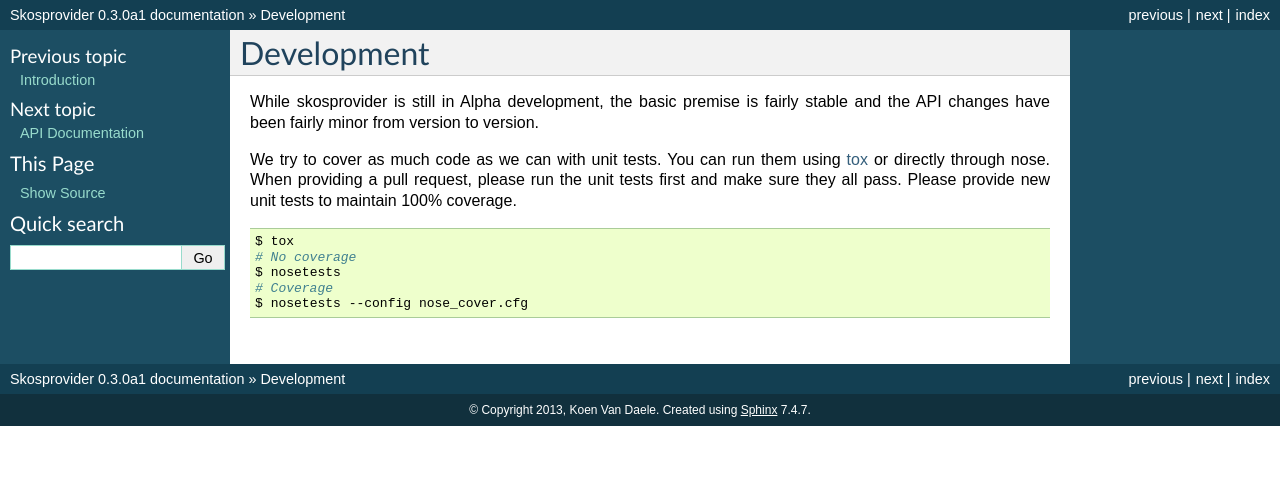
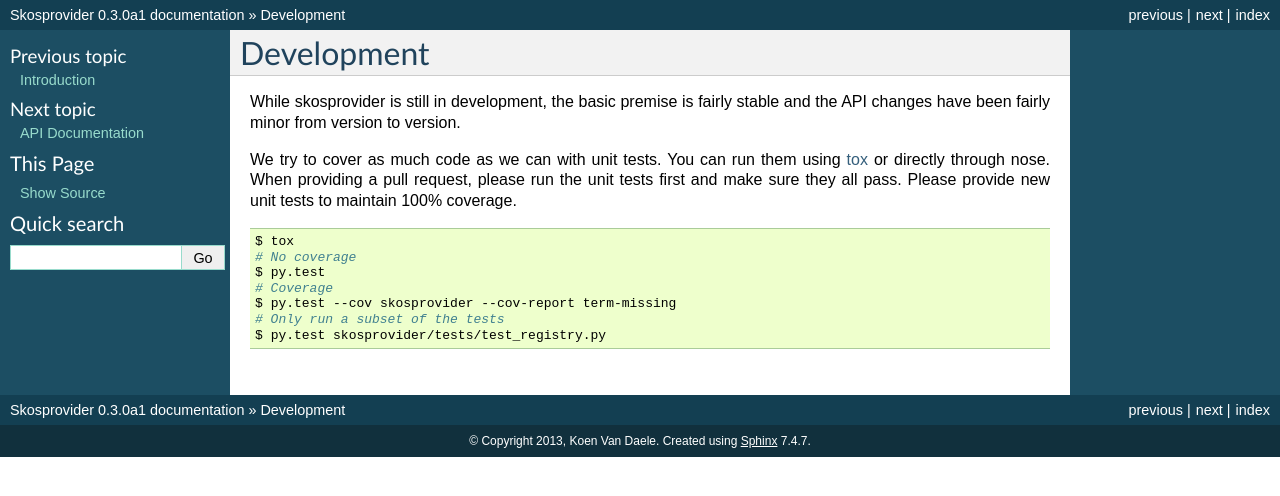
Before and after one commit to OnroerendErfgoed/skosprovider, a Sphinx documentation site: the page built from docs/development.rst, in a window 1280 px wide. Shown: the top 496 px of the page. Built offline with Sphinx 7.4.7, drawn with Linux system fonts in a browser that asks for light colours.

Commit message:
Rewrite development docs.

```diff
--- a/docs/development.rst
+++ b/docs/development.rst
@@ -3,7 +3,7 @@
 Development
 ===========
 
-While skosprovider is still in Alpha development, the basic premise is fairly
+While skosprovider is still in development, the basic premise is fairly
 stable and the API changes have been fairly minor from version to version.
 
 We try to cover as much code as we can with unit tests. You can run them using
@@ -15,8 +15,10 @@ to maintain 100% coverage.
 
     $ tox
     # No coverage
-    $ nosetests
+    $ py.test
     # Coverage
-    $ nosetests --config nose_cover.cfg
+    $ py.test --cov skosprovider --cov-report term-missing
+    # Only run a subset of the tests
+    $ py.test skosprovider/tests/test_registry.py
 
 .. _tox: http://tox.testrun.org
--- a/nose_cover.cfg
+++ /dev/null
@@ -1,6 +0,0 @@
-[nosetests]
-match=^test
-nocapture=1
-cover-package=skosprovider
-with-coverage=1
-cover-erase=1
```
